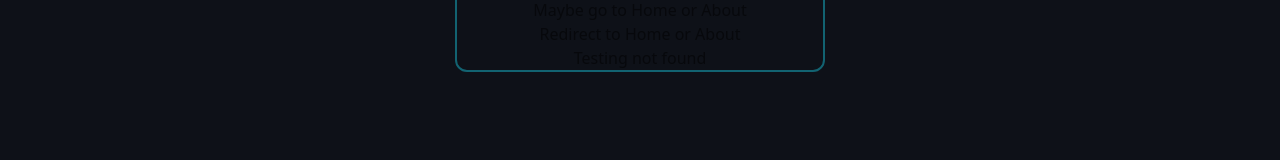
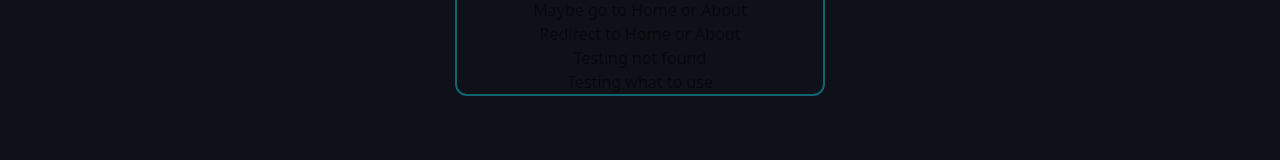
Before and after one commit to matiascabrejos/Portfolio, a Vue app: page /back in a window 1280 px wide. Shown: the part 471-631 px from the top of the page. Built offline with nearby package versions, Linux system fonts and the light colour scheme.

Commit message:
Working in the not found page

```diff
--- a/src/pages/NotFound.vue
+++ b/src/pages/NotFound.vue
@@ -12,6 +12,7 @@
       <h1>Maybe go to Home or About</h1>
       <h1>Redirect to Home or About</h1>
       <h1>Testing not found</h1>
+      <h5>Testing what to use</h5>
     </div>
   </div>
 </template>
```
